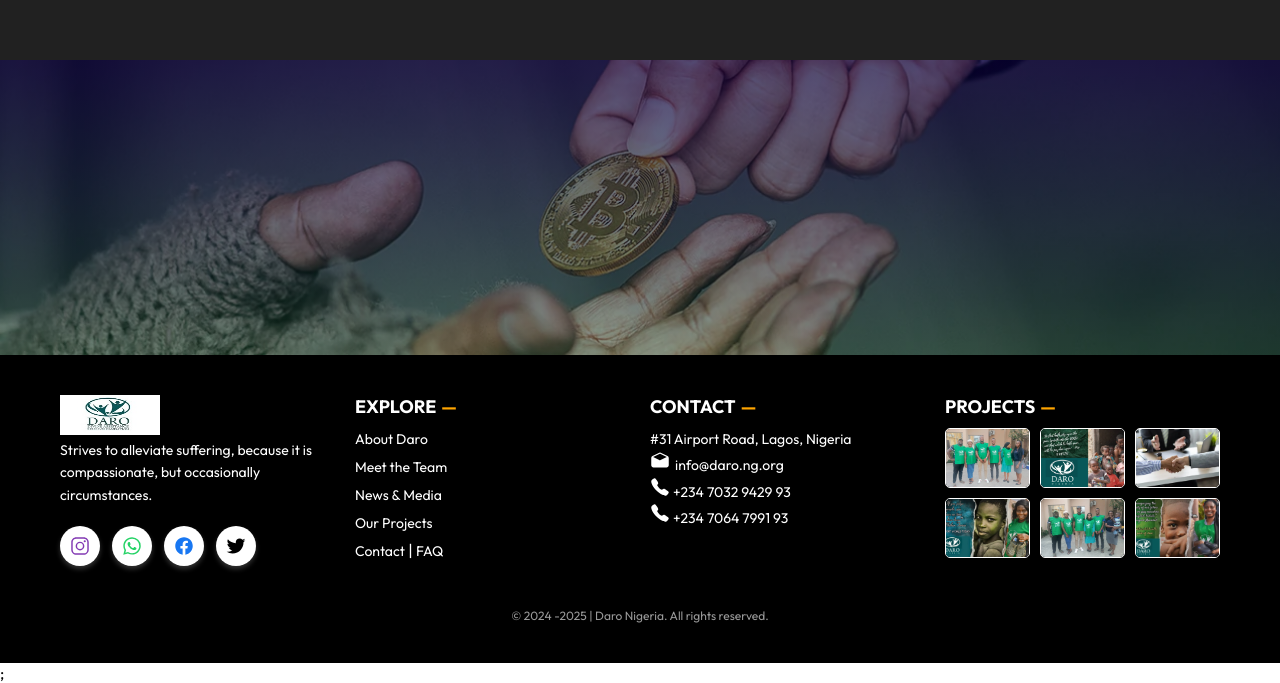
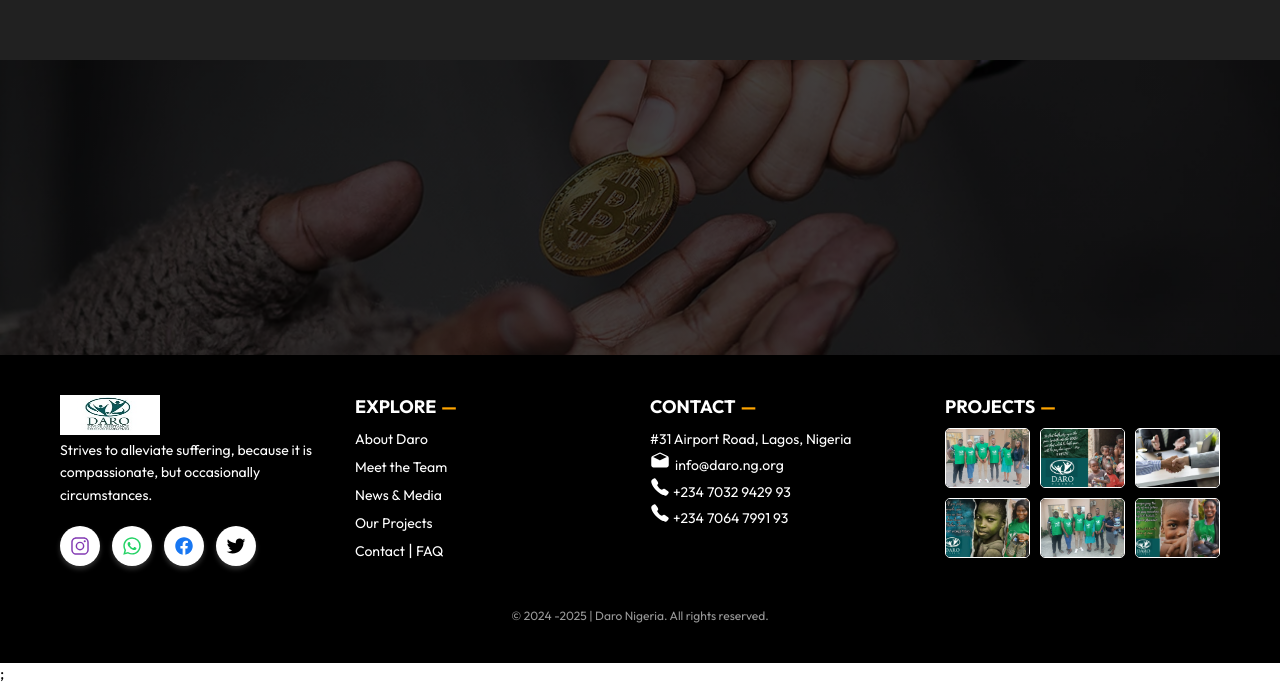
Before and after one commit to Ajioz/daro, a Next.js app: page / in a window 1280 px wide. Shown: the part 2962-3645 px from the top of the page. Built offline with nearby package versions, Linux system fonts and the light colour scheme.

Commit message:
fixed img bck noise

```diff
--- a/components/Home/Report/index.js
+++ b/components/Home/Report/index.js
@@ -1,11 +1,9 @@
 import React from "react";
 import report from "./report.module.css";
-import Image from "next/image";
 
 const Report = () => {
   return (
     <div className={report.container}>
-      {/* <Image src="/images/main/report.webp" width={1920} height={293} alt="report" /> */}
     </div>
   );
 };
--- a/components/Home/Report/report.module.css
+++ b/components/Home/Report/report.module.css
@@ -2,10 +2,9 @@
   display: flex;
   width: 100%;
   height: 295px;
-  background-color: #212121;
   align-items: center;
   justify-content: center;
-  background: linear-gradient(rgba(8, 0, 58, 0.7), rgba(0, 58, 30, 0.462)),
+  background: linear-gradient(rgba(0, 0, 0, 0.75), rgba(0, 0, 0, 0.75)),
     url(/images/main/report.webp);
   background-size: cover;
   background-repeat: no-repeat;
```
